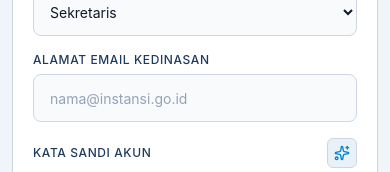
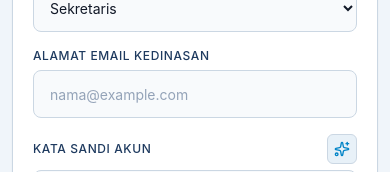
Before and after one commit to Hocaabinn/Archiva, a Next.js app: page /register in a window 390 px wide. Shown: the part 660-832 px from the top of the page. Built offline with nearby package versions, Linux system fonts and the light colour scheme.

Commit message:
autentikasi/register: ganti placeholder email menjadi domain example.com
Co-Authored-By: Claude Opus 5.5 <noreply@anthropic.com>

```diff
--- a/src/components/auth/register-form.tsx
+++ b/src/components/auth/register-form.tsx
@@ -176,7 +176,7 @@ export default function RegisterForm() {
       <div className="grid gap-3 sm:gap-4 md:gap-6 lg:min-h-[calc(100dvh-3rem)] lg:grid-cols-[1.1fr_0.9fr]">
 
         {/* Kolom Kiri: Formulir Register Berarsitektur Split Panel (Mobile: order-2, Desktop: order-1) */}
-        <div className="order-2 lg:order-1 flex items-center rounded-xl border border-[#CBD7E3] bg-white px-5 py-8 sm:px-10 lg:px-12 lg:py-14 shadow-xs">
+        <div className="order-2 lg:order-1 flex items-center rounded-xl border border-[#CBD7E3] bg-white px-5 py-7 sm:px-10 sm:py-10 lg:px-12 lg:py-14 shadow-xs">
           <div className="mx-auto w-full max-w-[560px]">
 
             {/* Header Form */}
@@ -294,7 +294,7 @@ export default function RegisterForm() {
                   required
                   value={email}
                   onChange={(e) => setEmail(e.target.value)}
-                  placeholder="nama@instansi.go.id"
+                  placeholder="nama@example.com"
                   className="w-full h-12 px-4 text-sm bg-[#F8FAFC] border border-[#CBD7E3] rounded-lg focus:outline-none focus:border-[#1E3A5F] focus:ring-1 focus:ring-[#1E3A5F] text-[#111827] placeholder-[#94A3B8] transition-all"
                 />
               </div>
```
